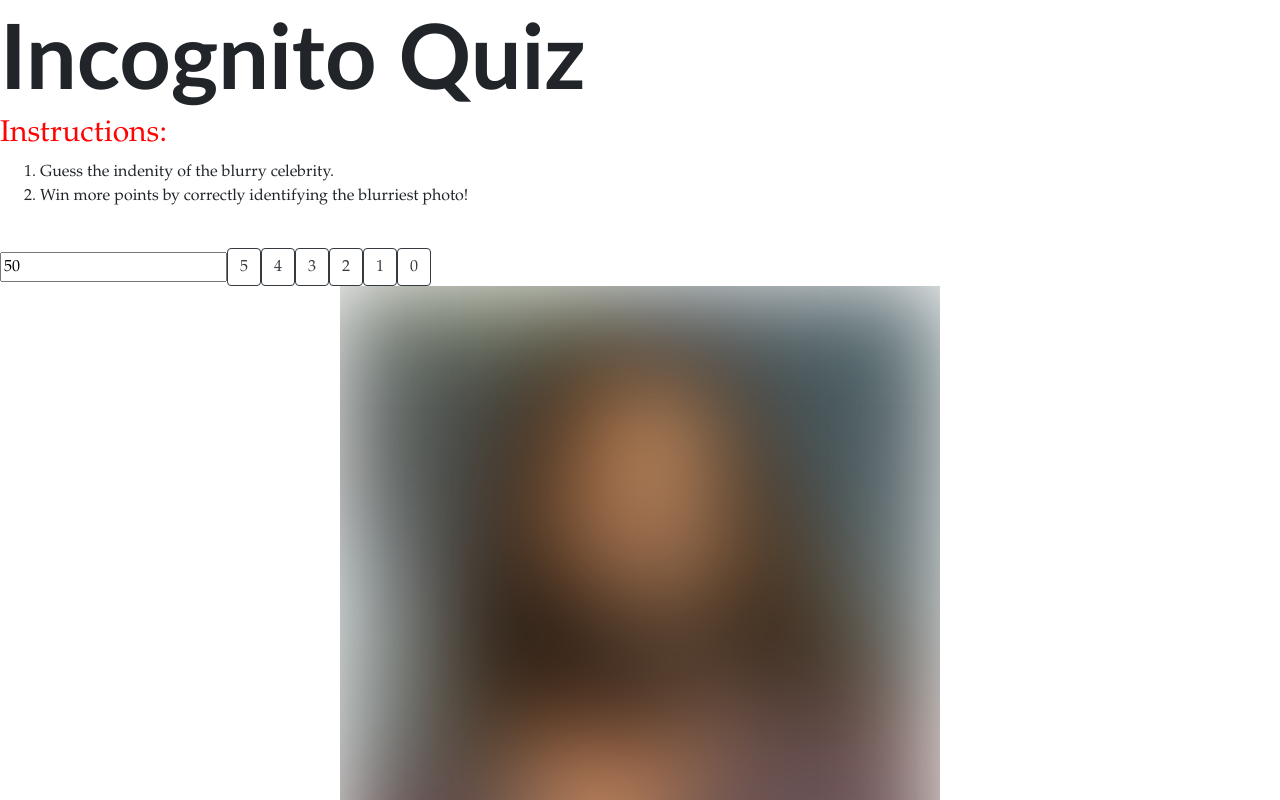
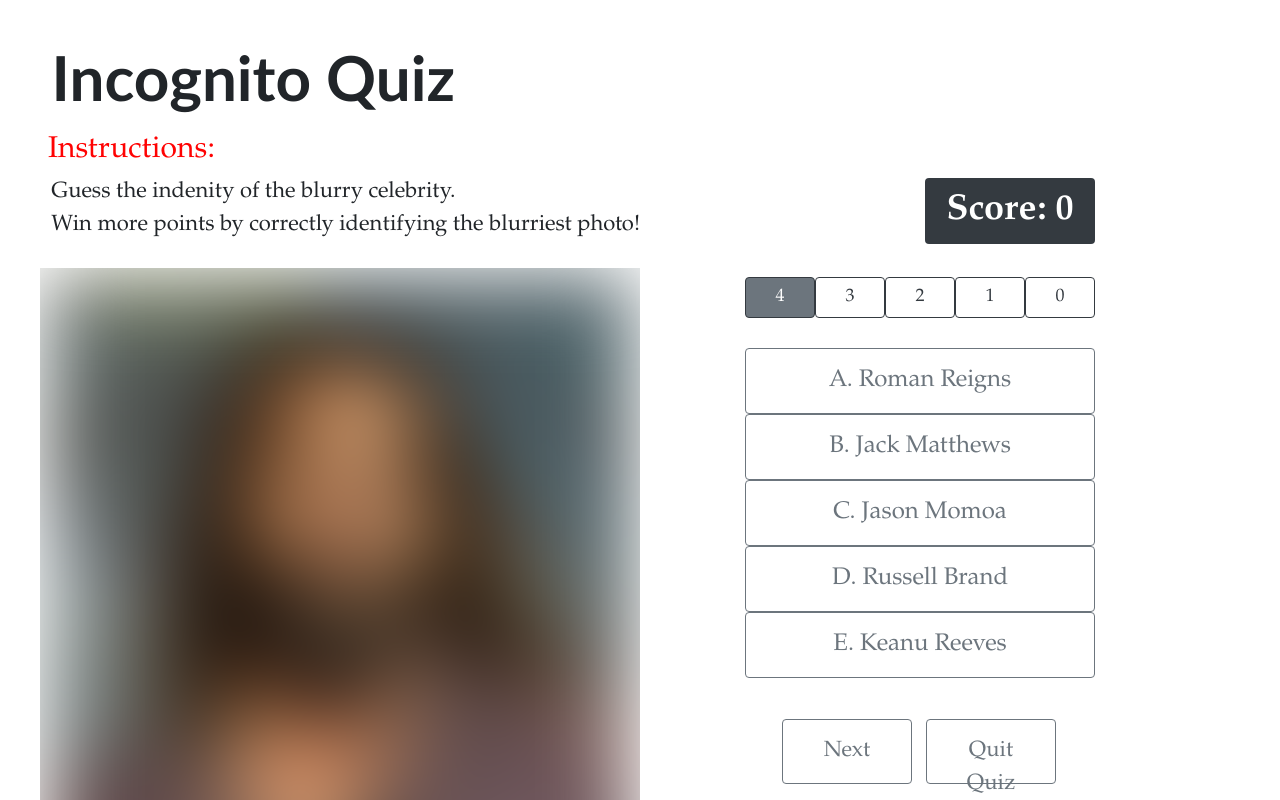
Before and after one commit to fromwhence/incognito_quiz, a Vue app: page / in a window 1280 px wide. Shown: the top 800 px of the page. Built offline with nearby package versions, Linux system fonts and the light colour scheme.

Commit message:
point bar and two column layout

```diff
--- a/src/App.vue
+++ b/src/App.vue
@@ -14,17 +14,10 @@ body {
 }
 
 h1 {
-  font-size: 90px;
+  font-size: 62px;
   font-style: normal;
   font-family: Optima,Segoe,Segoe UI,Candara,Calibri,Arial,sans-serif;
   font-weight: bold;
 }
 
-h3 {
-
-  font-size: 30px;
-  color: #ff0202;
-}
-
-
 </style>
--- a/src/views/Quiz.vue
+++ b/src/views/Quiz.vue
@@ -1,84 +1,150 @@
 <template>
   <div class="quiz">
-    <div>
-
+    <div class="left-column">
+      <div class="quiz-name">
         <h1>Incognito Quiz</h1>
       </div>
+      <div class="instructions">
         <div>
           <h3>Instructions:</h3>
+        </div>
+        <div>
           <ol>
             <li>Guess the indenity of the blurry celebrity.</li>
             <li>Win more points by correctly identifying the blurriest photo!</li>
           </ol>
         </div>
+      </div>
 
       <br>
-
-    <div class="blur-buttons">
-      <input type="number" v-model="blurryAmount">
-      <button type="button" class="btn btn-outline-dark" v-on:click="blurryAmount = 50">5</button>
-      <button type="button" class="btn btn-outline-dark" v-on:click="blurryAmount = 40">4</button>
-      <button type="button" class="btn btn-outline-dark" v-on:click="blurryAmount = 30">3</button>
-      <button type="button" class="btn btn-outline-dark" v-on:click="blurryAmount = 20">2</button>
-      <button type="button" class="btn btn-outline-dark" v-on:click="blurryAmount = 10">1</button>
-      <button type="button" class="btn btn-outline-dark" v-on:click="blurryAmount = 0">0</button>
-    </div>
-
-    <div class="main-quiz-content-container">
       <div class="photo-container">
         <img v-bind:style="{filter: 'blur(' + blurryAmount + 'px)'}" v-bind:src="currentQuestion.imagePath" alt="">
       </div>
+    </div>
 
+    <div class="right-column">
+      <div class="current-score">
+         <h2><span class="badge badge-dark">Score: {{ currentScore }} </span></h2>
+      </div>
 
-      <div>
-         <h2><span class="badge badge-dark">Score: {{ currentScore }} </span></h2>
+      <div class="blur-buttons">
+        <button type="button" class="btn btn-outline-dark" v-bind:class="{ 'complete-level': blurryAmount <= 40 }">4</button>
+        <button type="button" class="btn btn-outline-dark" v-bind:class="{ 'complete-level': blurryAmount <= 30 }">3</button>
+        <button type="button" class="btn btn-outline-dark" v-bind:class="{ 'complete-level': blurryAmount <= 20 }">2</button>
+        <button type="button" class="btn btn-outline-dark" v-bind:class="{ 'complete-level': blurryAmount <= 10 }">1</button>
+        <button type="button" class="btn btn-outline-dark" v-bind:class="{ 'complete-level': blurryAmount <= 0 }">0</button>
       </div>
 
       <div class="multiple-choice-container">
         <button type="button" class="btn btn-outline-secondary" v-on:click="selectName('A')">A. {{ currentQuestion.possibleAnswers["A"] }}</button>
-        <button type="button" class="btn btn-outline-secondary" v-on:click="selectName('B')">B. {{ currentQuestion.possibleAnswers["B"] }}</button>
-        <button type="button" class="btn btn-outline-secondary" v-on:click="selectName('C')">C. {{ currentQuestion.possibleAnswers["C"] }}</button>
+        <button type="button" class="btn btn-outline-secondary" v-on:click="selectName('B')">B. {{ currentQuestion.possibleAnswers["B"] }}</button>       <button type="button" class="btn btn-outline-secondary" v-on:click="selectName('C')">C. {{ currentQuestion.possibleAnswers["C"] }}</button>
         <button type="button" class="btn btn-outline-secondary" v-on:click="selectName('D')">D. {{ currentQuestion.possibleAnswers["D"] }}</button>
         <button type="button" class="btn btn-outline-secondary" v-on:click="selectName('E')">E. {{ currentQuestion.possibleAnswers["E"] }}</button>
         <br>
       </div>
 
-<!--       <div class="multiple-choice-container">
-        <button v-on:click="selectName('A')">A. {{ currentQuestion.possibleAnswers["A"] }}</button>
-        <button v-on:click="selectName('B')">B. {{ currentQuestion.possibleAnswers["B"] }}</button>
-        <button v-on:click="selectName('C')">C. {{ currentQuestion.possibleAnswers["C"] }}</button>
-        <button v-on:click="selectName('D')">D. {{ currentQuestion.possibleAnswers["D"] }}</button>
-        <button v-on:click="selectName('E')">E. {{ currentQuestion.possibleAnswers["E"] }}</button>
-      </div> -->
+      <div class="next-quit-buttons">
+        <button type="button" class="btn btn-outline-secondary" v-on:click="nextQuestion()">Next</button>
+        <button type="button" class="btn btn-outline-secondary" v-on:click="quitQuiz()">Quit Quiz</button>
       </div>
-
-<!-- <div class="photo-from-rails">
-      <img v-bind:src="images.photo" alt="blurry photo">
-    </div> -->
-    <div>
-      <button v-on:click="nextQuestion()">Next</button>
-      <button v-on:click="quitQuiz()">Quit Quiz</button>
     </div>
 
   </div>
 </template>
 
+<style>
 
+.left-column {
+  float: left;
+  width: 50%;
+  margin-top: 15px;
+  padding-top: 25px;
+  padding-right: 0px;
+}
 
-<style>
+.right-column {
+  float: left;
+  padding-top: 178px;
+  padding-left: 105px;
+}
+
+.quiz-name {
+  float: right;
+  padding-right: 185px;
+  margin-bottom: 10px;
+}
+
+.instructions {
+  float: right;
+  margin-bottom: 10px;
+}
+
+.instructions h3 {
+  float: right;
+  font-size: 30px;
+  padding-right: 425px;
+  color: #ff0202;
+}
+
+.instructions ol {
+  font-size: 22px;
+  list-style-type: none;
+  padding-left: 15px;
+  float: right;
+}
 
 .photo-container img {
   width: inherit;
+  padding: 10px;
 }
 
 .photo-container {
   overflow: hidden;
   width: 600px;
-  margin: 0 auto;
+  float: right;
+/*  margin: 0 auto;*/
+}
+
+.blur-buttons button {
+  width: 70px;
+  font-size: 18px;
+  margin-top: 20px;
+  margin-bottom: 30px;
+}
+
+.complete-level {
+  background-color: #6c757d;
+  color: white;
 }
 
 .multiple-choice-container button {
+  width: 350px;
+  display: block;
+  font-size: 24px;
+  padding: 14px 30px;
 }
+
+.current-score h2 span {
+  font-size: 36px;
+  padding: 15px;
+  width: 170px;
+  margin-left: 180px;
+  margin-bottom: 5px;
+}
+
+.next-quit-buttons {
+  margin-left: 30px;
+  margin-top: 10px;
+}
+
+.next-quit-buttons button {
+  font-size: 22px;
+  width: 130px;
+  height: 65px;
+  padding: 15px;
+  margin: 7px;
+}
+
 
 </style>
 
@@ -90,7 +156,8 @@ export default {
       quizStage: false,
       resultsStage: false,
       currentPhoto: false,
-      blurryAmount: 50,
+      blurryAmount: 40,
+      activeColor: 'red',
       quizName: {},
       currentScore: 0,
       image: "",
@@ -197,6 +264,7 @@ export default {
   },
   created: function() {
     this.currentQuestion = this.quizQuestions[this.currentQuestionIndex];
+
   },
   methods: {
     // startQuiz: function() {
@@ -214,7 +282,6 @@ export default {
         this.blurryAmount = 0;
       } else {
         this.blurryAmount -= 10;
-
       }
     },
     nextQuestion: function() {
@@ -225,7 +292,9 @@ export default {
     quitQuiz: function() {
       this.currentQuestionIndex = 0 ;
       this.currentQuestion = this.quizQuestions[this.currentQuestionIndex];
-      this.blurryAmount = 50;
+      this.blurryAmount = 40;
+      this.currentScore = 0;
+
     }
   }
 };
```
Lines whose indentation alone changed are shown as unchanged.
